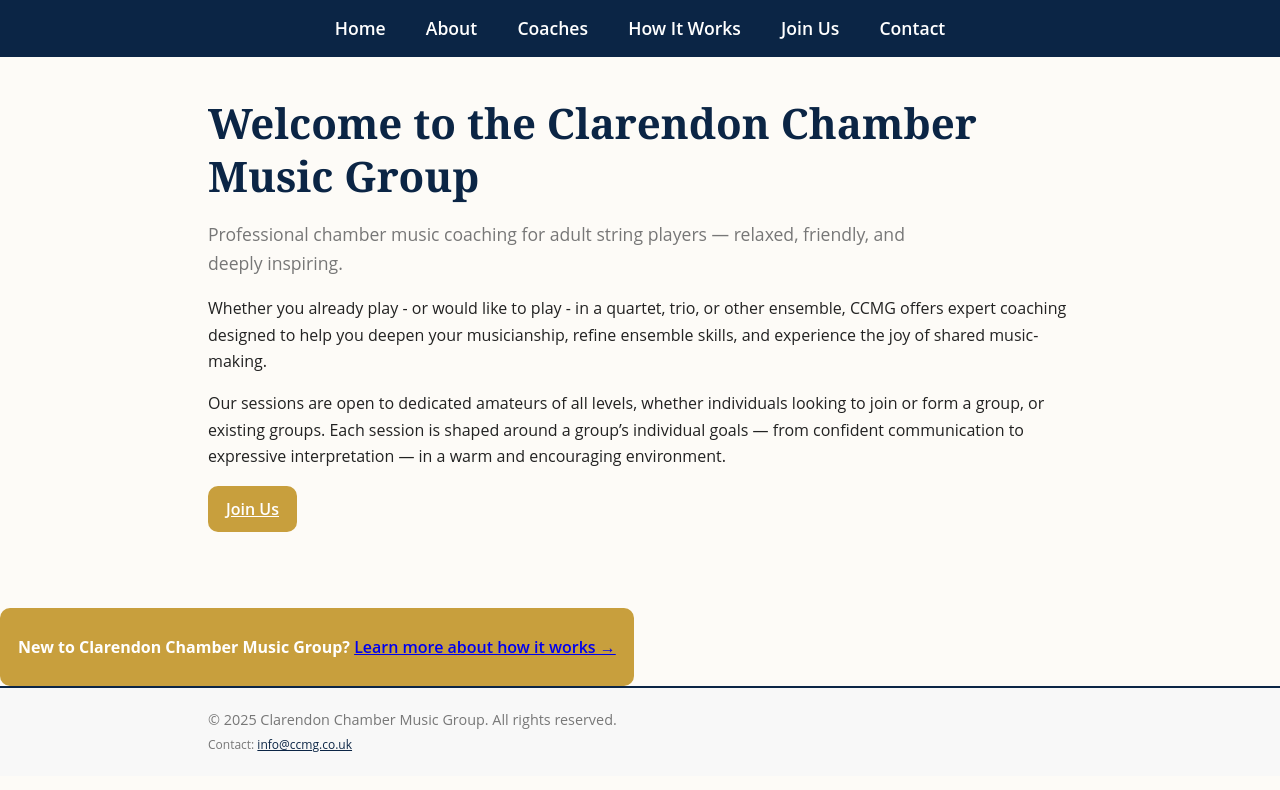
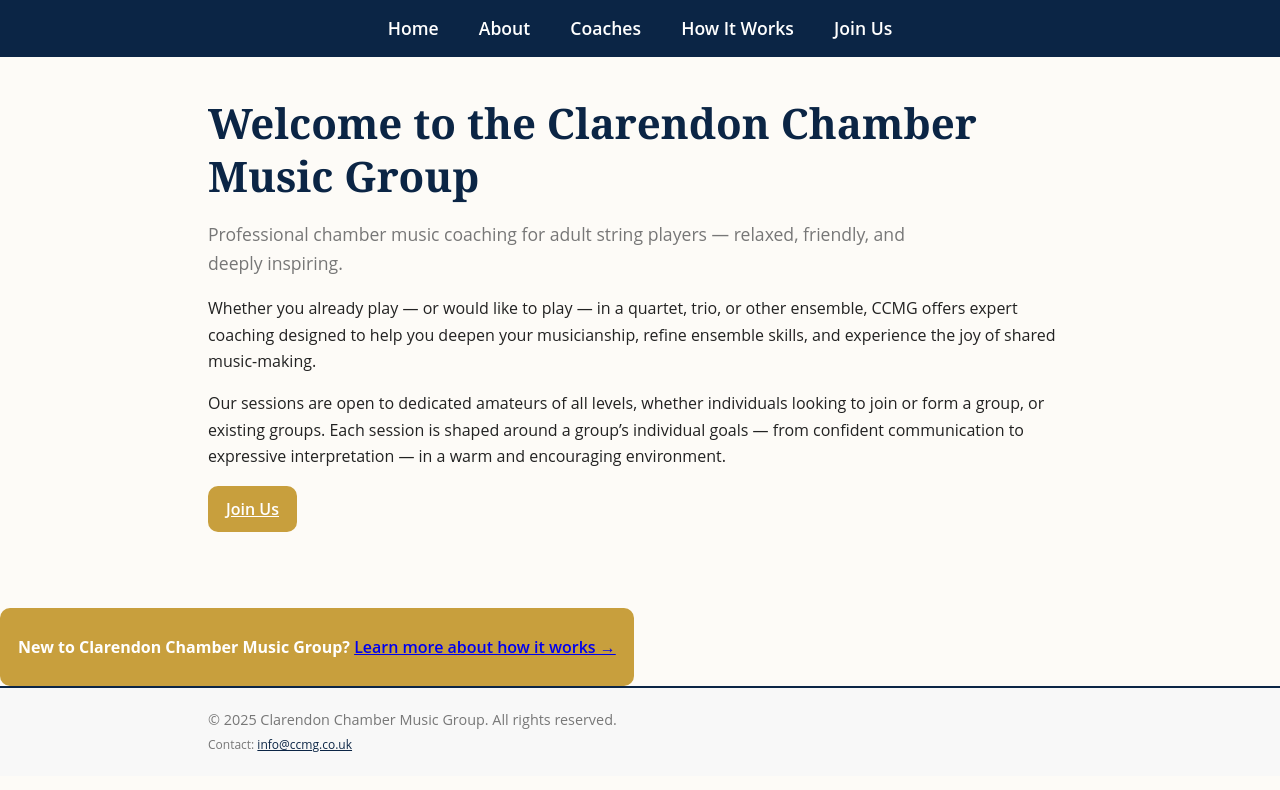
Before and after one commit to Eacagh/ccmg.co.uk, a plain HTML site: page index.html in a window 1280 px wide. Drawn offline with Linux system fonts and the light colour scheme.

Commit message:
Update index.html

```diff
--- a/index.html
+++ b/index.html
@@ -6,7 +6,9 @@
   <title>Home — Clarendon Chamber Music Group</title>
   <link rel="stylesheet" href="style.css">
 </head>
+
 <body>
+
 <!-- Navigation -->
 <header>
   <nav class="navbar">
@@ -16,32 +18,36 @@
       <li><a href="coaches.html">Coaches</a></li>
       <li><a href="how-it-works.html">How It Works</a></li>
       <li><a href="join-us.html">Join Us</a></li>
-      <li><a href="contact.html">Contact</a></li>
     </ul>
   </nav>
 </header>
+
 <main>
+  <h1>Welcome to the Clarendon Chamber Music Group</h1>
+  <p class="lede">
+    Professional chamber music coaching for adult string players — relaxed, friendly, and deeply inspiring.
+  </p>
 
-<h1>Welcome to the Clarendon Chamber Music Group</h1>
-<p class="lede">
-Professional chamber music coaching for adult string players — relaxed, friendly, and deeply inspiring.
-</p>
-<p>Whether you already play - or would like to play - in a quartet, trio, or other ensemble, CCMG offers expert coaching designed to help you deepen your musicianship, refine ensemble skills, and experience the joy of shared music-making.</p>
-<p>Our sessions are open to dedicated amateurs of all levels, whether individuals looking to join or form a group, or existing groups. Each session is shaped around a group’s individual goals — from confident communication to expressive interpretation — in a warm and encouraging environment.</p>
-<p><a class="cta" href="join-us.html">Join Us</a></p>
+  <p>Whether you already play — or would like to play — in a quartet, trio, or other ensemble, CCMG offers expert coaching designed to help you deepen your musicianship, refine ensemble skills, and experience the joy of shared music-making.</p>
 
+  <p>Our sessions are open to dedicated amateurs of all levels, whether individuals looking to join or form a group, or existing groups. Each session is shaped around a group’s individual goals — from confident communication to expressive interpretation — in a warm and encouraging environment.</p>
+
+  <p><a class="cta" href="join-us.html">Join Us</a></p>
 </main>
+
 <div class="cta">
   <p>
     <strong>New to Clarendon Chamber Music Group?</strong>
     <a href="how-it-works.html" class="cta-link">Learn more about how it works →</a>
   </p>
 </div>
+
 <footer>
   <div class="inner">
     <div>© 2025 Clarendon Chamber Music Group. All rights reserved.</div>
     <div><small>Contact: <a href="mailto:info@ccmg.co.uk">info@ccmg.co.uk</a></small></div>
   </div>
 </footer>
+
 </body>
 </html>
```
